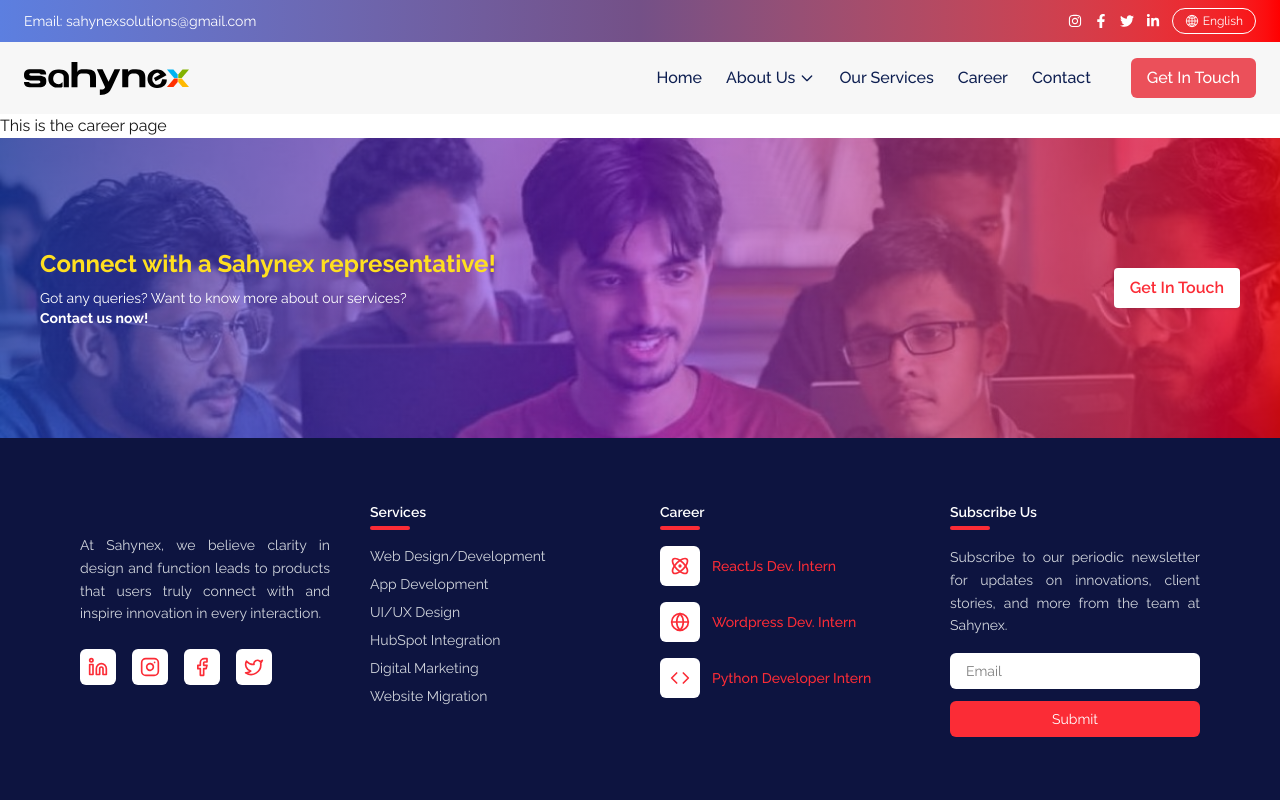
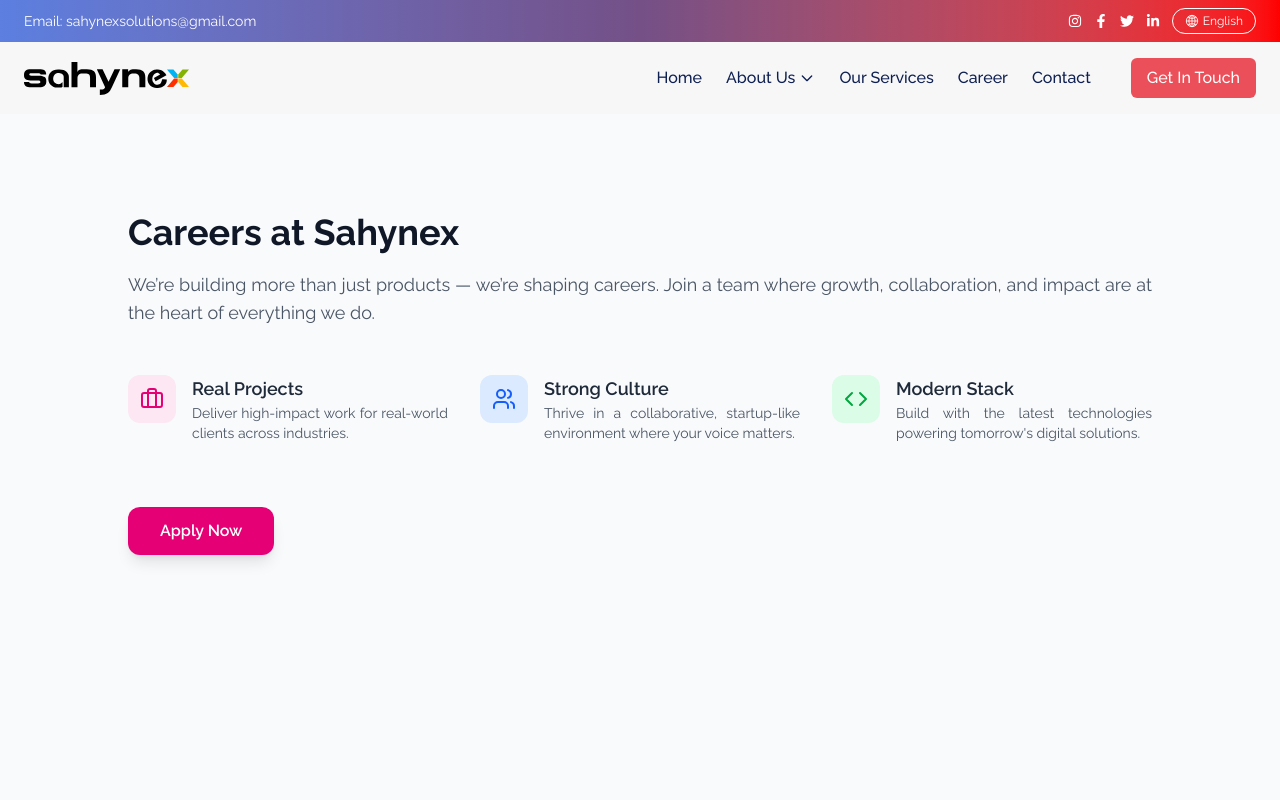
Before and after one commit to sahynex-solution/Sahynex, a Next.js app: page /Career in a window 1280 px wide. Shown: the top 800 px of the page. Built offline with nearby package versions, Linux system fonts and the light colour scheme.

Commit message:
feat: Enhance Careers page with new content and layout

```diff
--- a/src/app/Career/page.tsx
+++ b/src/app/Career/page.tsx
@@ -1,11 +1,73 @@
-import React from 'react';
+"use client";
+import React from "react";
+import Link from "next/link";
+import { Briefcase, Users, Code } from "lucide-react";
 
-const page = () => {
+const CareersSectionWidgets = () => {
   return (
-    <div>
-      <p>This is the career  page</p>
-    </div>
+    <section className="bg-gray-50 py-24 px-6 md:px-20 min-h-screen">
+      <div className="max-w-5xl mx-auto mb-56">
+        <h2 className="text-4xl font-bold text-gray-900 mb-4 leading-tight">
+          Careers at Sahynex
+        </h2>
+        <p className="text-lg text-gray-600 mb-12">
+          We’re building more than just products — we’re shaping careers. Join a team where growth, collaboration, and impact are at the heart of everything we do.
+        </p>
+
+        <div className="grid md:grid-cols-3 gap-x-8 gap-y-12">
+          <div className="flex items-start gap-4 group">
+            <div className="p-3 bg-pink-100 text-pink-600 rounded-xl group-hover:scale-105 transition">
+              <Briefcase size={24} />
+            </div>
+            <div>
+              <h4 className="text-lg font-semibold text-gray-800 group-hover:text-pink-600 transition">
+                Real Projects
+              </h4>
+              <p className="text-gray-600 text-sm">
+                Deliver high-impact work for real-world clients across industries.
+              </p>
+            </div>
+          </div>
+
+          <div className="flex items-start gap-4 group">
+            <div className="p-3 bg-blue-100 text-blue-600 rounded-xl group-hover:scale-105 transition">
+              <Users size={24} />
+            </div>
+            <div>
+              <h4 className="text-lg font-semibold text-gray-800 group-hover:text-blue-600 transition">
+                Strong Culture
+              </h4>
+              <p className="text-gray-600 text-sm">
+                Thrive in a collaborative, startup-like environment where your voice matters.
+              </p>
+            </div>
+          </div>
+
+          <div className="flex items-start gap-4 group">
+            <div className="p-3 bg-green-100 text-green-600 rounded-xl group-hover:scale-105 transition">
+              <Code size={24} />
+            </div>
+            <div>
+              <h4 className="text-lg font-semibold text-gray-800 group-hover:text-green-600 transition">
+                Modern Stack
+              </h4>
+              <p className="text-gray-600 text-sm">
+                Build with the latest technologies powering tomorrow's digital solutions.
+              </p>
+            </div>
+          </div>
+        </div>
+
+        <div className="mt-16">
+          <Link href="https://work.sahynex.com">
+            <button className="bg-pink-600 hover:bg-pink-700 text-white font-semibold py-3 px-8 rounded-xl shadow-lg transition duration-200 cursor-pointer">
+              Apply Now
+            </button>
+          </Link>
+        </div>
+      </div>
+    </section>
   );
-}
+};
 
-export default page;
+export default CareersSectionWidgets;
```
